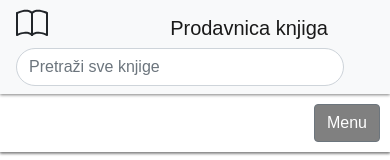
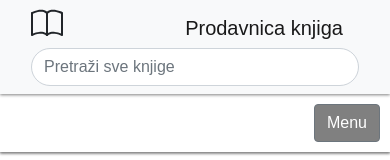
Before and after one commit to Faruk-Ohran/BookShop, a React (Create React App) app in the folder client/: page / in a window 390 px wide. Shown: the top 160 px of the page. Built offline with nearby package versions, Linux system fonts and the light colour scheme; no server answers.

Commit message:
header mobile fix center

```diff
--- a/client/src/components/header.js
+++ b/client/src/components/header.js
@@ -5,7 +5,7 @@ class Header extends Component {
   render() {
     return (
       <div className="header">
-        <Navbar className=" w-100" bg="light" expand="lg">
+        <Navbar className="w-100" bg="light" expand="lg">
           <div className="container w-100 justify-content-sm-center">
             <div className="row w-100">
               <div className="col-12 col-sm-6 col-md-5 col-lg-4 col-xl-4">
--- a/client/src/styles/index.css
+++ b/client/src/styles/index.css
@@ -38,6 +38,11 @@ code {
 
 .header .pretrazi {
   width: 100% !important;
+}
+
+.header .row {
+  margin-left: auto;
+  margin-right: auto;
 }
 
 @media only screen and (max-width: 992px) {
--- a/client/src/styles/index.scss
+++ b/client/src/styles/index.scss
@@ -33,6 +33,10 @@ code {
   }
   .pretrazi {
     width: 100% !important;
+  }
+  .row {
+    margin-left: auto;
+    margin-right: auto;
   }
 
   @media only screen and (max-width: 992px) {
```
Also changed, not shown: 1 other file (tests, documents, lock files or other folders).
